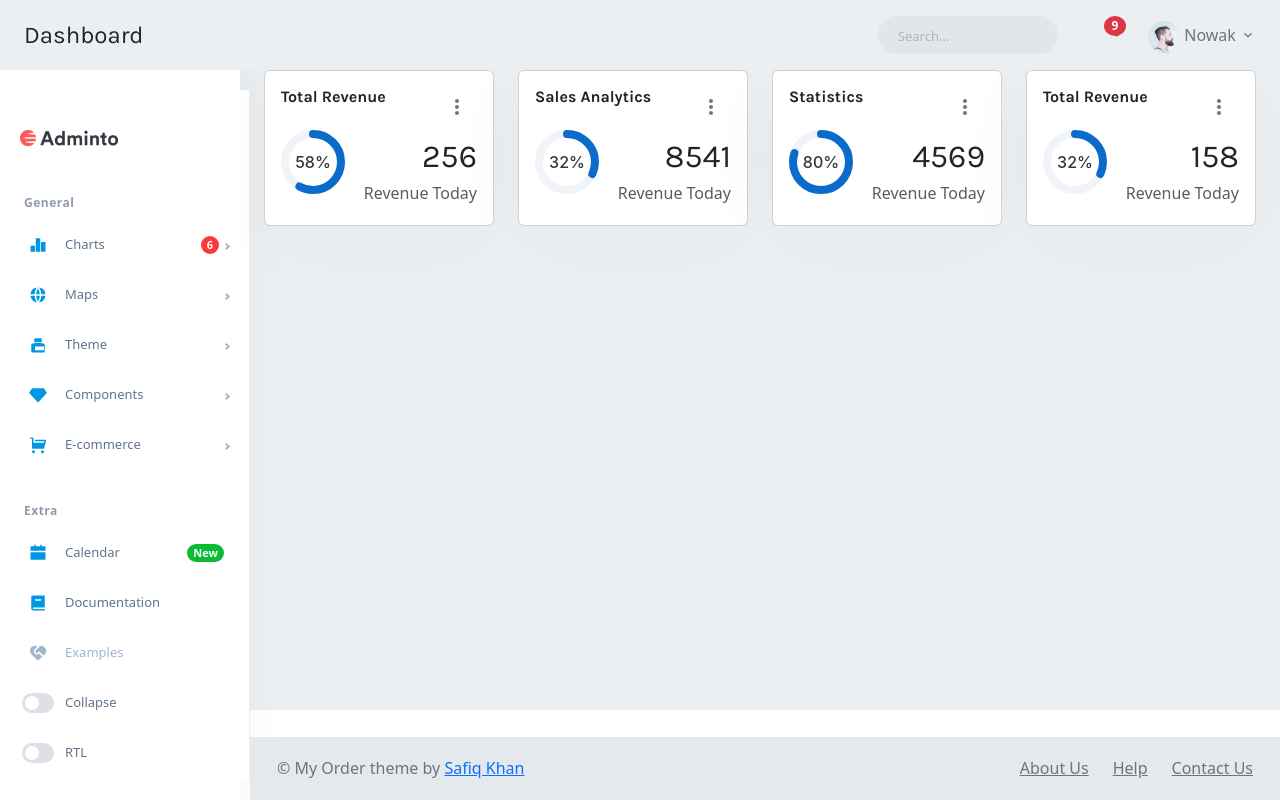
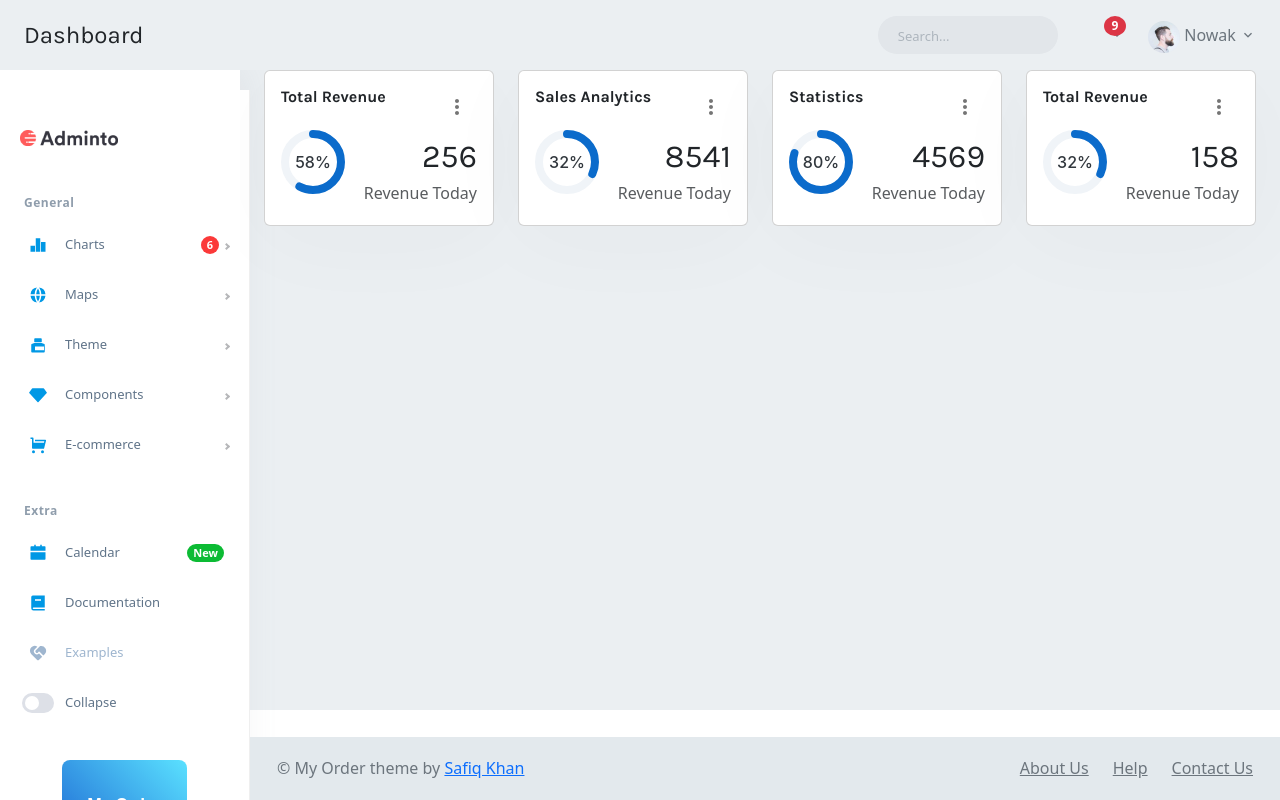
Before and after one commit to khan215701/my-order, a React (Vite) app: page / in a window 1280 px wide. Built offline with nearby package versions, Linux system fonts and the light colour scheme; a web font is replaced by a local one.

Commit message:
clean sideBar

```diff
--- a/src/components/SideBar.tsx
+++ b/src/components/SideBar.tsx
@@ -77,11 +77,6 @@ export const SideBar: React.FC = () => {
   const [hasImage, setHasImage] = React.useState(false);
   const [theme, setTheme] = React.useState<Theme>("light");
 
-  // handle on RTL change event
-  const handleRTLChange = (e: React.ChangeEvent<HTMLInputElement>) => {
-    setRtl(e.target.checked);
-  };
-
   const menuItemStyles: MenuItemStyles = {
     root: {
       fontSize: "13px",
@@ -125,20 +120,13 @@ export const SideBar: React.FC = () => {
   return (
     <div className="left-side-menu">
       <div className="h-100" data-simplebar>
-        <div
-          style={{
-            display: "flex",
-            height: "100%",
-            direction: rtl ? "rtl" : "ltr",
-          }}
-        >
+        <div>
           <Sidebar
             collapsed={collapsed}
             toggled={toggled}
             onBackdropClick={() => setToggled(false)}
             onBreakPoint={setBroken}
             image=""
-            rtl={rtl}
             breakPoint="md"
             backgroundColor={hexToRgba(
               themes[theme].sidebar.backgroundColor,
@@ -254,17 +242,6 @@ export const SideBar: React.FC = () => {
                   >
                     Collapse
                   </MenuItem>
-                  <MenuItem
-                    icon={
-                      <Switch
-                        id="rtl"
-                        checked={rtl}
-                        onChange={handleRTLChange}
-                      />
-                    }
-                  >
-                    RTL
-                  </MenuItem>
                 </Menu>
               </div>
               <SidebarFooter collapsed={collapsed} />
```
